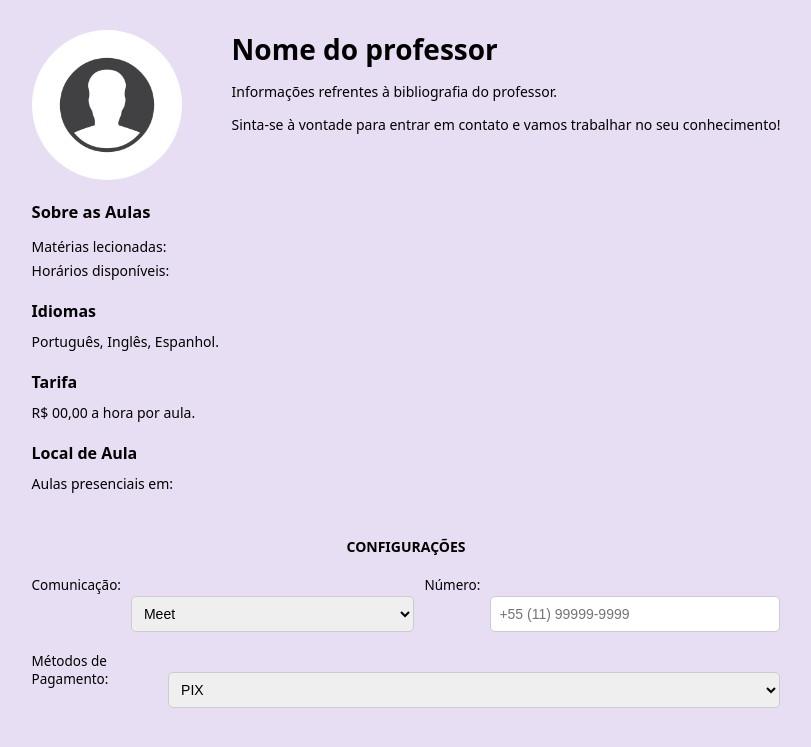
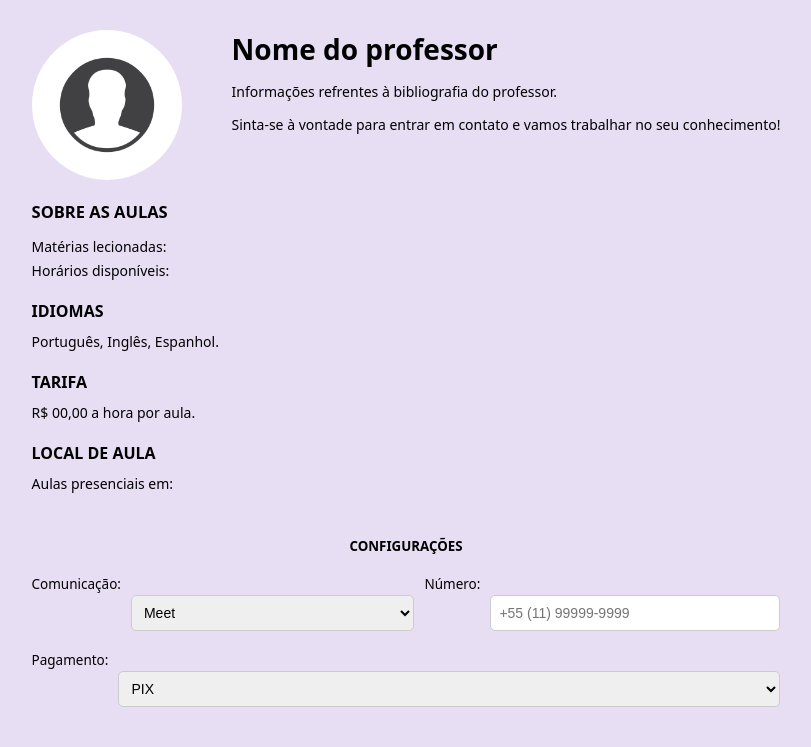
Before and after one commit to vinimarques7/projeto-FDS, a Django app: template which_teacher/which_teacher_app/templates/which_teacher_app/perfilProfessor.html in a window 1280 px wide. Shown: the top 747 px of the page, without its empty margins (234-1045 px from the left). Run offline with Django 5.2, Linux system fonts and the light colour scheme; the template is opened without the code that fills it, so the values that code supplies are empty; some web fonts are replaced.

Commit message:
modificações no css

```diff
--- a/which_teacher/which_teacher_app/templates/which_teacher_app/css/perfilProfessor.css
+++ b/which_teacher/which_teacher_app/templates/which_teacher_app/css/perfilProfessor.css
@@ -144,7 +144,7 @@
 
 .contact h3{
     text-align: center;
-    font-size: 14px;
+    font-size: 13.3px;
 }
 .contact p{
     text-align: center;
--- a/which_teacher/which_teacher_app/templates/which_teacher_app/perfilProfessor.html
+++ b/which_teacher/which_teacher_app/templates/which_teacher_app/perfilProfessor.html
@@ -23,23 +23,23 @@
         </div>
 
         <div class="subjects">
-            <h2>Sobre as Aulas</h2>
+            <h2>SOBRE AS AULAS</h2>
             <p>Matérias lecionadas:</p>
             <p>Horários disponíveis:</p>
         </div>
 
         <div class="languages">
-            <h2>Idiomas</h2>
+            <h2>IDIOMAS</h2>
             <p>Português, Inglês, Espanhol.</p>
         </div>
 
         <div class="rate">
-            <h2>Tarifa</h2>
+            <h2>TARIFA</h2>
             <p>R$ 00,00 a hora por aula.</p>
         </div>
 
         <div class="location">
-            <h2>Local de Aula</h2>
+            <h2>LOCAL DE AULA</h2>
             <p>Aulas presenciais em: </p>
         </div>
 
@@ -59,7 +59,7 @@
         </div>
 
         <div class="payment-communication">
-            <label>Métodos de Pagamento:</label>
+            <label>Pagamento:</label>
             <select>
                 <option>PIX</option>
                 <option>Cartão</option>
```
